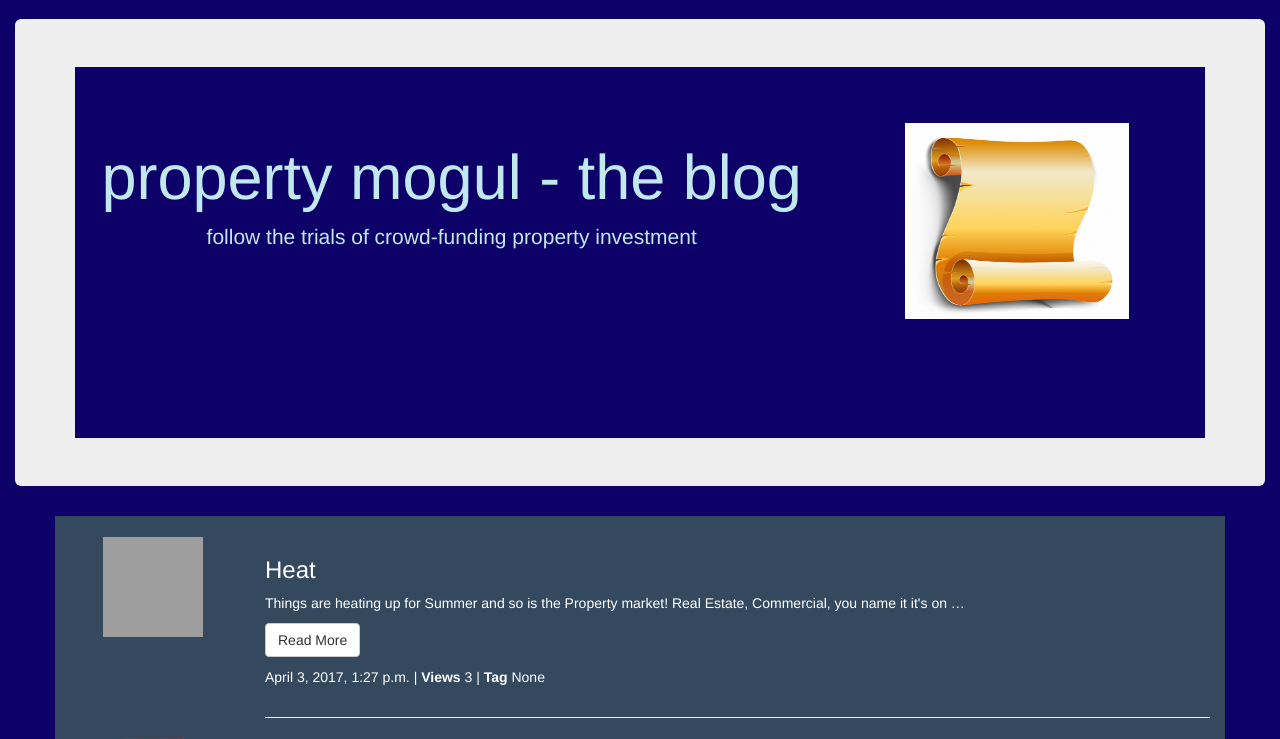
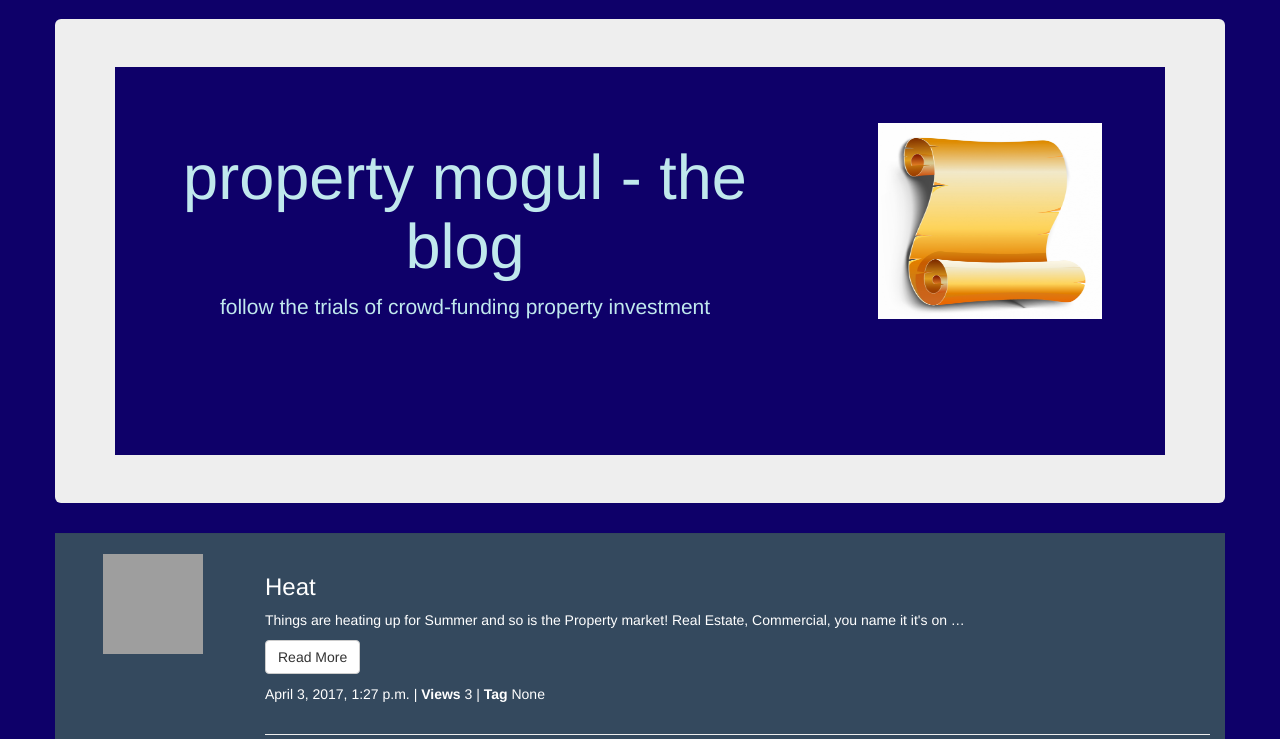
Before and after one commit to Code-Institute-Submissions/property_mogul_final, a Django app: page /blog/ in a window 1280 px wide. Shown: the part 51-790 px from the top of the page. Run offline with Django 3.2, Linux system fonts and the light colour scheme; data comes from the database, SQL or seed files in the repository; some libraries are stand-ins or nearby versions; grey boxes are pictures that could not be loaded.

Commit message:
change blog style content to jumbotron

```diff
--- a/blog/templates/blogposts.html
+++ b/blog/templates/blogposts.html
@@ -1,7 +1,7 @@
 {% extends "base.html" %}
 {% block content %}
 
-    <div class="jumbotron">
+    <div class="jumbotron container">
         <div class="container intro-header">
                 <div class="row">
                         <div class="col-sm-8">
--- a/blog/templates/postdetail.html
+++ b/blog/templates/postdetail.html
@@ -1,6 +1,6 @@
 {% extends "base.html" %}
 {% block content %}
-    <div class="container content-section-a text-center">
+    <div class="jumbotron container">
         <div class="row">
             <div class="col-sm-7 text-right">
                 <h1>{{ post.title }}</h1>
```
